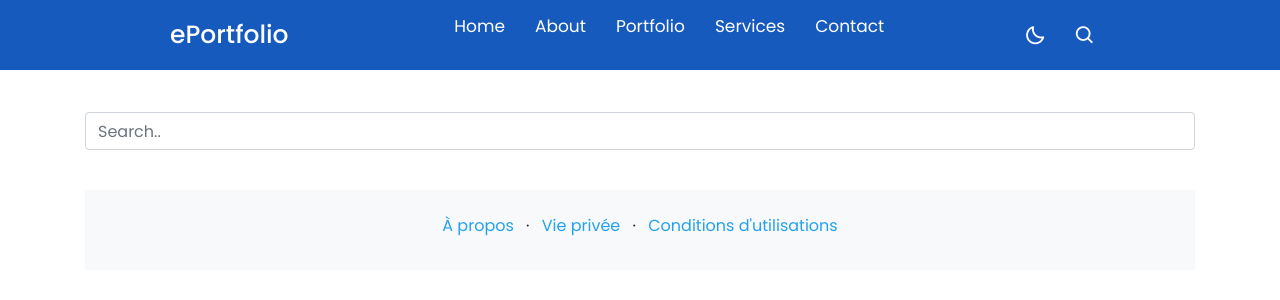
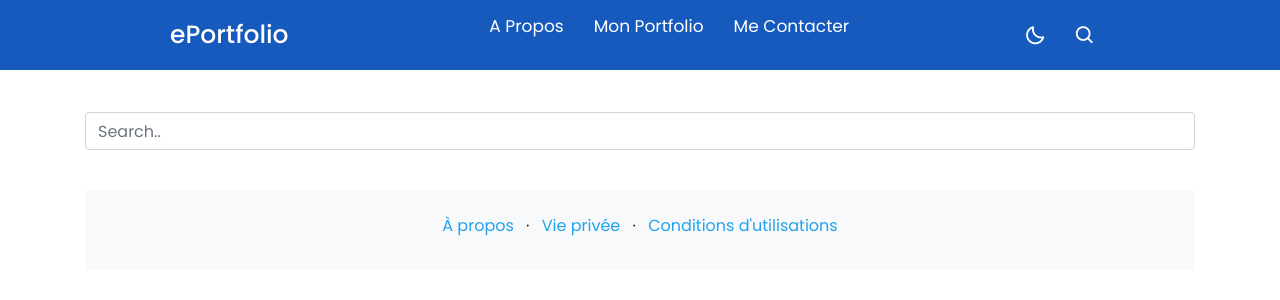
Before and after one commit to tawounfouet/eportfolio-project, a Django app: page / in a window 1280 px wide. Shown: the top 300 px of the page. Run offline with Django 4.2, Linux system fonts and the light colour scheme; some libraries are stand-ins or nearby versions.

Commit message:
modif settings et nav.html

```diff
--- a/apps/settings.py
+++ b/apps/settings.py
@@ -46,6 +46,7 @@ INSTALLED_APPS = [
     "django.contrib.messages",
     "livereload",
     "django.contrib.staticfiles",
+
     'django_summernote',
     "projects",
     "posts",
--- a/projects/templates/projects/nav.html
+++ b/projects/templates/projects/nav.html
@@ -19,21 +19,20 @@
 <header>
     <nav>
         <div class="nav-bar">
-            <i class='bx bx-menu sidebarOpen' ></i>
+            <i class='bx bx-menu sidebarOpen'></i>
             <span class="logo navLogo"><a href="{% url 'projects:project-list' %}"">ePortfolio</a></span>
 
-            <div class="menu">
+            <div class=" menu">
                     <div class="logo-toggle">
                         <span class="logo"><a href="{% url 'projects:project-list' %}""> ePortfolio</a></span>
                     <i class='bx bx-x siderbarClose'></i>
                 </div>
 
-                <ul class="nav-links">
-                    <li><a href="{% url 'projects:project-list' %}"">Home</a></li>
-                    <li><a href="#">About</a></li>
-                    <li><a href="{% url 'projects:project-list' %}"">Portfolio</a></li>
-                    <li><a href="#">Services</a></li>
-                    <li><a href="#">Contact</a></li>
+                <ul class=" nav-links">
+
+                    <li><a href=" #">A Propos</a></li>
+                                <li><a href="{% url 'projects:project-list' %}"">Mon Portfolio</a></li>
+                                <li><a href="#">Me Contacter</a></li>
                                 </ul>
                     </div>
 
```
Lines whose indentation alone changed are shown as unchanged.
